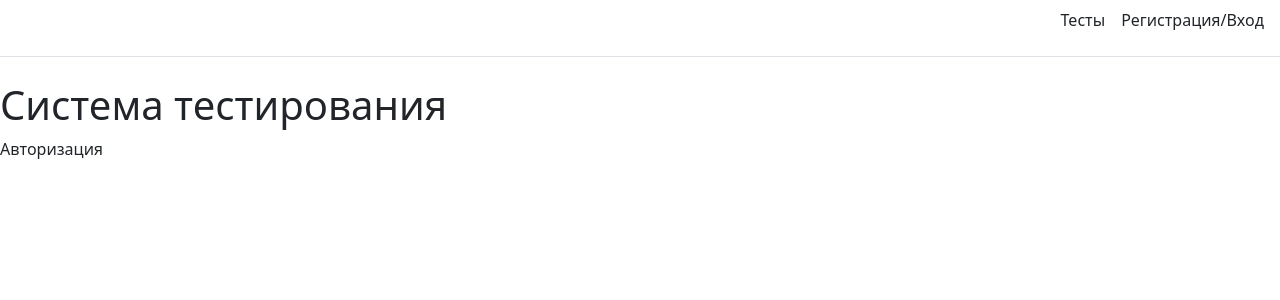
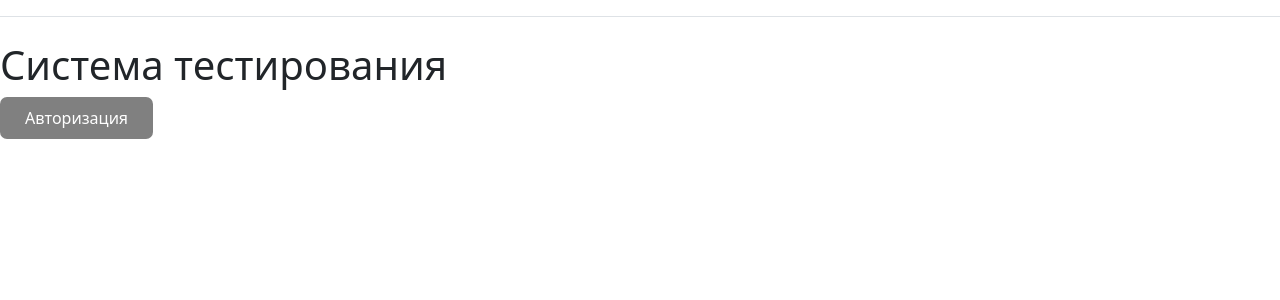
Before and after one commit to Lena1390/QuizApp, a Django app: template account/templates/account/web.html in a window 1280 px wide. Shown: the top 300 px of the page. Run offline with Django 4.2, Linux system fonts and the light colour scheme; the template is opened without the code that fills it, so the values that code supplies are empty.

Commit message:
Initial Commit

```diff
--- a/account/templates/account/web.html
+++ b/account/templates/account/web.html
@@ -14,12 +14,25 @@
 
     <nav class="d-inline-flex mt-2 mt-md-0 ms-md-auto">
 
-        <a class="me-3 py-2 text-dark text-decoration-none" href="{% url 'index' %}">Тесты</a>
-         <a class="me-3 py-2 text-dark text-decoration-none" href="#">Регистрация/Вход</a>
+<!--        <a class="me-3 py-2 text-dark text-decoration-none" href="{% url 'index' %}">Тесты</a>-->
+<!--         <a class="me-3 py-2 text-dark text-decoration-none" href="{% url 'home-page' %}">Регистрация/Вход</a>-->
 
     </nav>
 </div>
 
 <div class="features">
     <h1>Система тестирования</h1>
-    <p>Авторизация</p>
+<!--    <p>Авторизация</p>-->
+    <style>
+              .btn {
+              display: inline-block;
+              background: grey;
+              color: white;
+              padding: 0.5rem 1.5rem;
+              text-decoration: none;
+              border-radius: 7px;
+              }
+          </style>
+        <a href="{% url 'home-page' %}" class="btn">Авторизация</a>
+
+</div>
--- a/account/urls.py
+++ b/account/urls.py
@@ -4,4 +4,5 @@ from account import views
 
 urlpatterns = [
     path('', views.web, name='home'),
+    path('site', views.site, name='site')
 ]
--- a/account/views.py
+++ b/account/views.py
@@ -3,3 +3,7 @@ from django.shortcuts import render
 
 def web(request):
     return render(request, 'account/web.html')
+
+
+def site(request):
+    return render(request, 'account/site.html')
--- a/config/settings.py
+++ b/config/settings.py
@@ -40,7 +40,10 @@ INSTALLED_APPS = [
 
     'account.apps.AccountConfig',
     'quiz.apps.QuizConfig',
+    'proxymodelapp.apps.ProxymodelappConfig',
 ]
+
+
 
 MIDDLEWARE = [
     'django.middleware.security.SecurityMiddleware',
--- a/config/urls.py
+++ b/config/urls.py
@@ -32,6 +32,7 @@ urlpatterns = [
     path('quiz', include('quiz.urls')),
     path('account', include('account.urls')),
     path('', views.web, name='home'),
+    path('proxymodelapp', include('proxymodelapp.urls')),
 
 ]
 
--- a/quiz/urls.py
+++ b/quiz/urls.py
@@ -1,4 +1,4 @@
-from django.urls import path
+from django.urls import path, include
 from quiz.views import (
     index_view,
     category_view,
@@ -7,6 +7,7 @@ from quiz.views import (
 
 urlpatterns = [
     path('', index_view, name='index'),
+    path('proxymodelapp', include('proxymodelapp.urls')),
     path('<slug:category_slug>/', category_view, name='category'),
     path('<slug:category_slug>/<slug:quiz_slug>/', quiz_view, name='quiz'),
 ]
```
Also changed, not shown: db.sqlite3.
